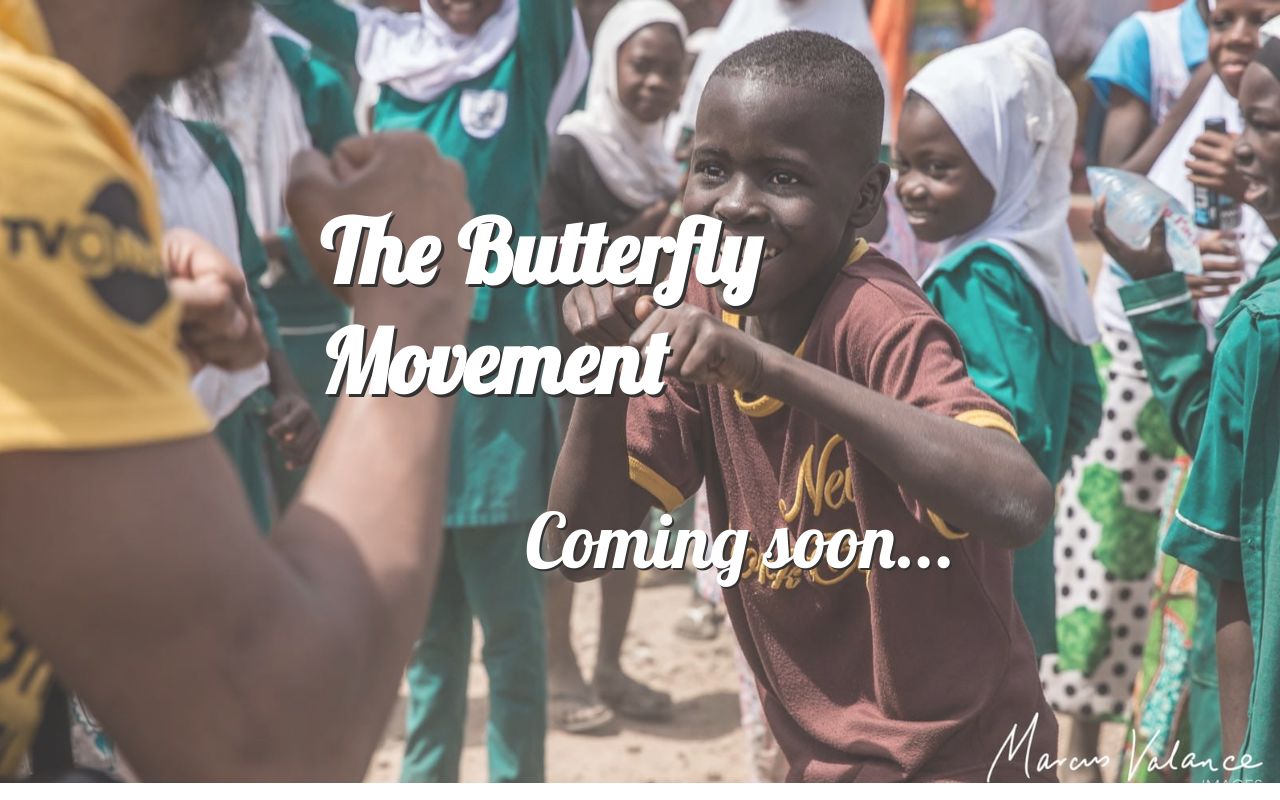
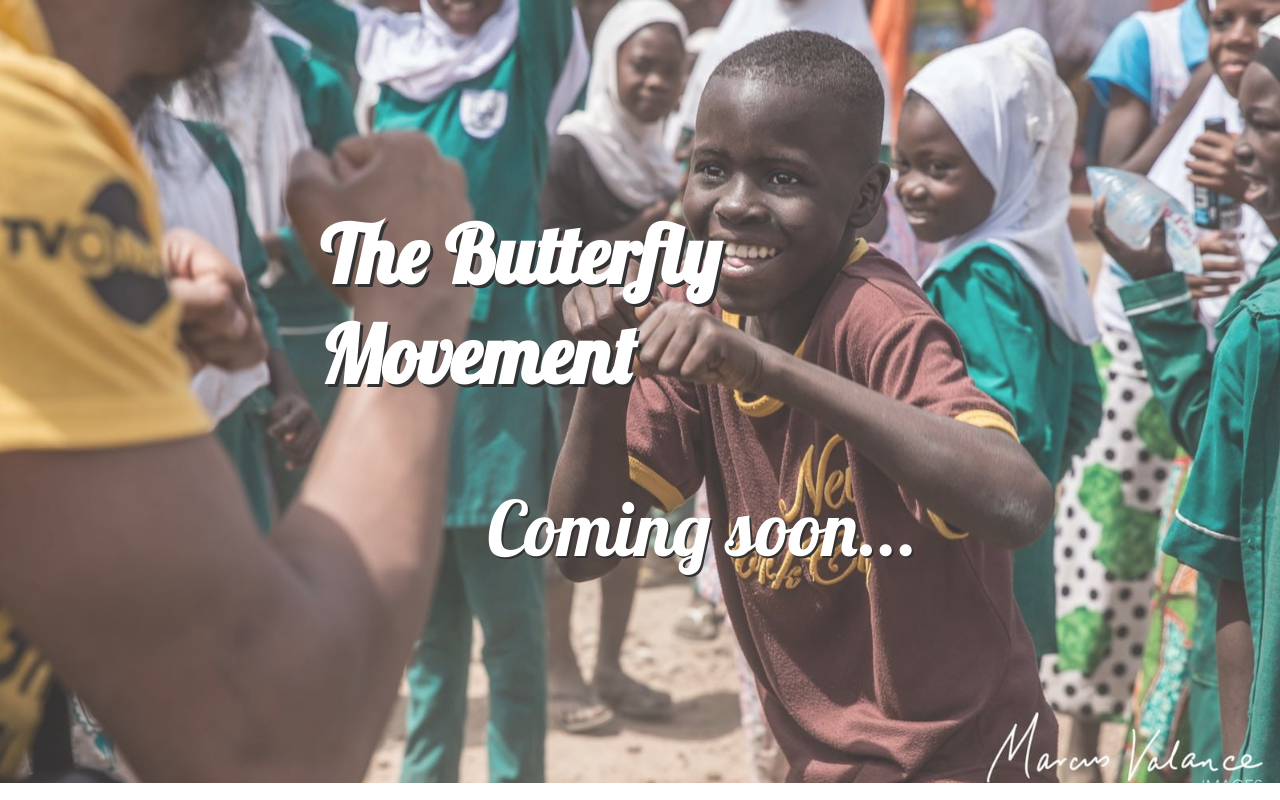
Before and after one commit to abdulnaseem/coachhandco, an Angular app: page / in a window 1280 px wide. Built offline with nearby package versions, Linux system fonts and the light colour scheme.

Commit message:
title & favicon change - resize title

```diff
--- a/angular.json
+++ b/angular.json
@@ -19,7 +19,7 @@
             "polyfills": "src/polyfills.ts",
             "tsConfig": "tsconfig.app.json",
             "assets": [
-              "src/favicon.ico",
+              "src/favicon.png",
               "src/assets"
             ],
             "styles": [
--- a/src/app/app.component.css
+++ b/src/app/app.component.css
@@ -11,6 +11,7 @@
   margin: -10px;
   margin-top: -25px;
   opacity: 0.8;
+  /* border: 1px solid red; */
 }
 
 .centered {
@@ -25,14 +26,14 @@
     /* font-family: 'Satisfy', cursive; */
     font-family: 'Lobster', cursive;
     color: white;
-    font-size: 88px;
+    font-size: 80px;
     text-shadow: 3px 3px black;
     overflow-wrap: normal;
   }
 
   .subheading {
     font-family: 'Lobster', cursive;
-    margin-left: 2.7em;
+    margin-left: 2.2em;
     color: white;
     font-size: 76px;
     text-shadow: 2px 2px black;
--- a/src/index.html
+++ b/src/index.html
@@ -2,10 +2,10 @@
 <html lang="en">
 <head>
   <meta charset="utf-8">
-  <title>CoachhCo</title>
+  <title>The Butterfly Movement</title>
   <base href="/">
   <meta name="viewport" content="width=device-width, initial-scale=1">
-  <link rel="icon" type="image/x-icon" href="favicon.ico">
+  <link rel="icon" type="image/x-icon" href="favicon.png">
 
   <link rel="preconnect" href="https://fonts.googleapis.com">
   <link rel="preconnect" href="https://fonts.gstatic.com" crossorigin>
```
Also changed, not shown: src/favicon.png (added).
